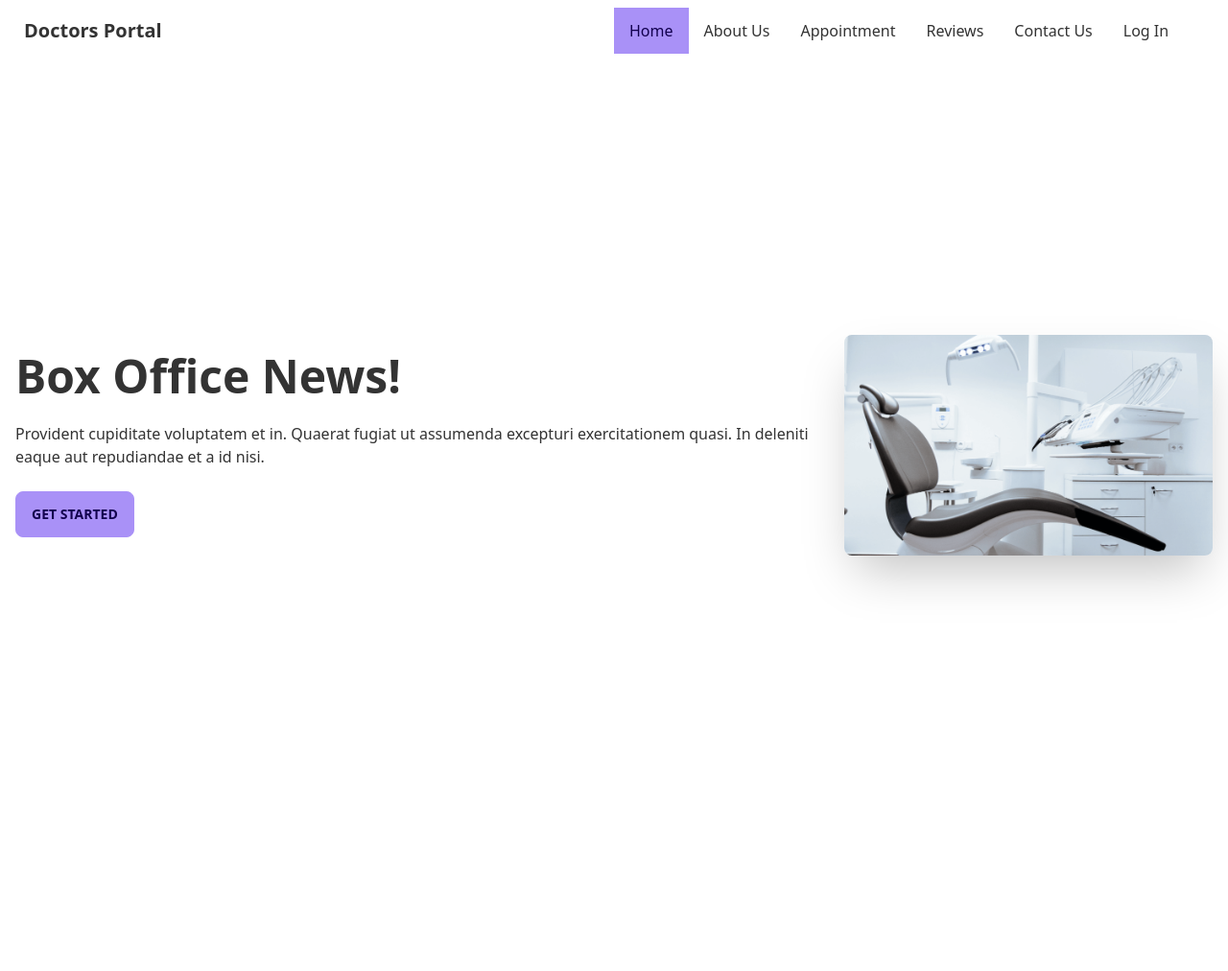
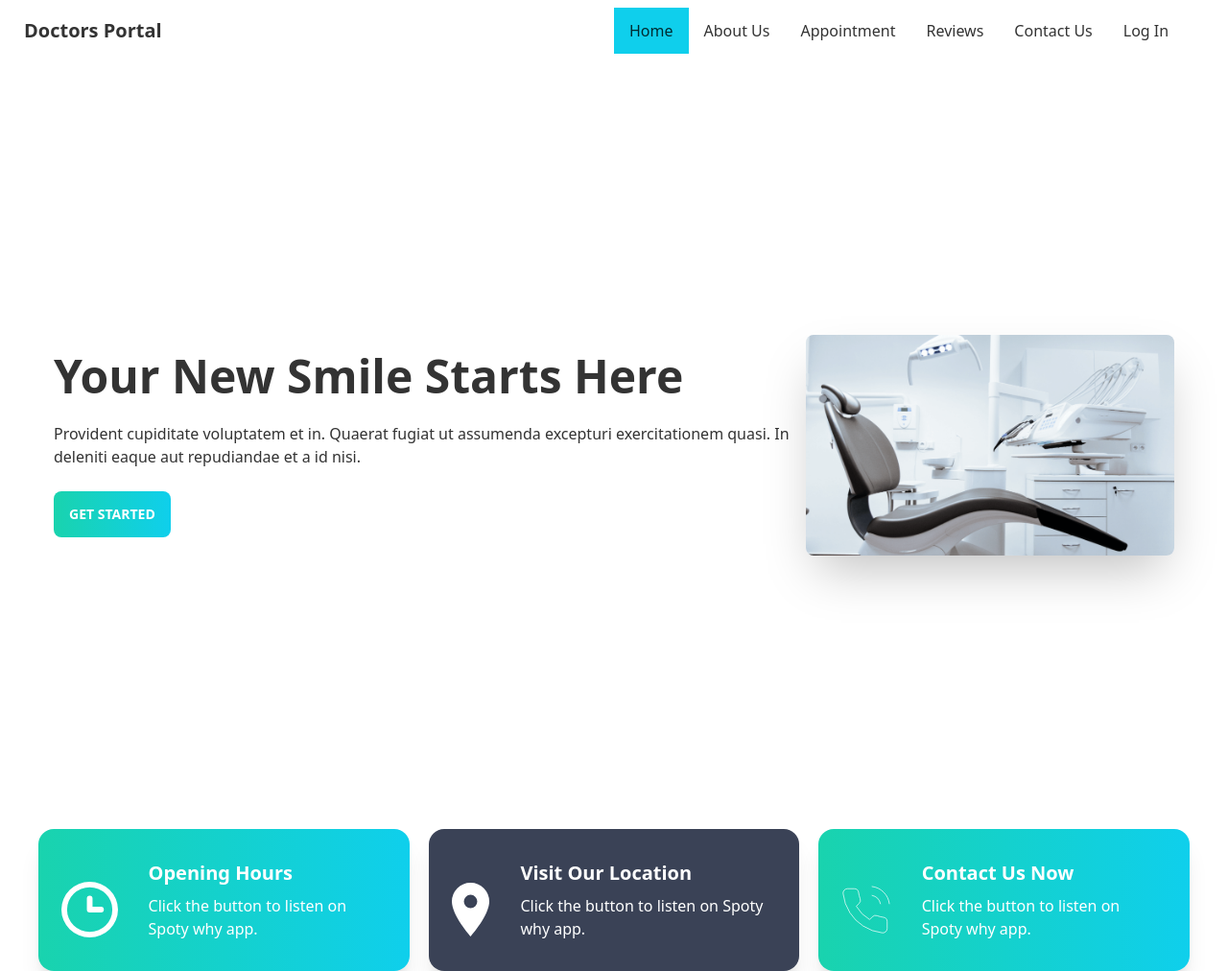
Before and after one commit to raselmahmud-coder/doctors-portal-client-side, a React (Create React App) app: page / in a window 1280 px wide. Shown: the whole page at 96% size. Before the commit the page ends 864 px from the top, so only its background shows below. Built offline with nearby package versions, Linux system fonts and the light colour scheme.

Commit message:
infoCard added

```diff
--- a/src/Components/Pages/ContactUs/ContactUs.js
+++ b/src/Components/Pages/ContactUs/ContactUs.js
@@ -3,7 +3,7 @@ import React from 'react';
 const ContactUs = () => {
     return (
         <div>
-            <h1>this is contact us</h1>
+            <h1 className=''>this is contact us</h1>
         </div>
     );
 };
--- a/src/Components/Pages/Home/Banner.js
+++ b/src/Components/Pages/Home/Banner.js
@@ -3,7 +3,7 @@ import image from "../../../assets/images/chair.png";
 const Banner = () => {
   return (
     <>
-      <div className="hero min-h-screen">
+      <div className="hero min-h-screen lg:px-10 pr-15">
         <div className="hero-content flex-col lg:flex-row-reverse">
           <img
             src={image}
@@ -11,13 +11,15 @@ const Banner = () => {
             alt="..."
           />
           <div>
-            <h1 className="text-5xl font-bold">Box Office News!</h1>
+            <h1 className="text-5xl font-bold">Your New Smile Starts Here</h1>
             <p className="py-6">
               Provident cupiditate voluptatem et in. Quaerat fugiat ut assumenda
               excepturi exercitationem quasi. In deleniti eaque aut repudiandae
               et a id nisi.
             </p>
-            <button className="btn btn-primary">Get Started</button>
+            <button className="btn border-none text-white bg-gradient-to-r from-secondary to-primary">
+              Get Started
+            </button>
           </div>
         </div>
       </div>
--- a/src/Components/Pages/Home/HomePage.js
+++ b/src/Components/Pages/Home/HomePage.js
@@ -1,10 +1,12 @@
 import React from "react";
+import Info from "./Info/Info";
 import Banner from "./Banner";
 
 const HomePage = () => {
   return (
     <>
-      <Banner />
+          <Banner />
+          <Info/>
     </>
   );
 };
--- /dev/null
+++ b/src/Components/Pages/Home/Info/Info.js
@@ -0,0 +1,20 @@
+import React from "react";
+import InfoCard from "./InfoCard";
+import clockIcon from "../../../../assets/icons/clock.svg";
+import markerIcon from "../../../../assets/icons/marker.svg"
+import phoneIcon from "../../../../assets/icons/phone.svg"
+
+const Info = () => {
+
+  return (
+    <>
+      <div className="grid grid-cols-1 lg:grid-cols-3 lg:gap-5 gap-3 lg:px-10 px-5">
+        <InfoCard title="Opening Hours" icon={clockIcon} bgClass ="bg-gradient-to-r from-secondary to-primary"/>
+        <InfoCard title="Visit Our Location" icon={markerIcon} bgClass="bg-accent"/>
+        <InfoCard title="Contact Us Now" icon={phoneIcon} bgClass ="bg-gradient-to-r from-secondary to-primary" />
+      </div>
+    </>
+  );
+};
+
+export default Info;
--- /dev/null
+++ b/src/Components/Pages/Home/Info/InfoCard.js
@@ -0,0 +1,19 @@
+import React from "react";
+
+const InfoCard = ({ title, icon, bgClass }) => {
+  return (
+    <>
+      <div className={`card lg:card-side text-white shadow-xl ${bgClass}`}>
+        <figure>
+          <img src={icon} alt="Album" className="pt-5 lg:pl-6" />
+        </figure>
+        <div className="card-body">
+          <h2 className="card-title">{title}</h2>
+          <p>Click the button to listen on Spoty why app.</p>
+        </div>
+      </div>
+    </>
+  );
+};
+
+export default InfoCard;
--- a/tailwind.config.js
+++ b/tailwind.config.js
@@ -7,9 +7,9 @@ module.exports = {
     themes: [
       {
         doctors_theme: {
-          primary: "#a991f7",
-          secondary: "#f6d860",
-          accent: "#37cdbe",
+          primary: "#0FCFEC",
+          secondary: "#19D3AE",
+          accent: "#3A4256",
           neutral: "#3d4451",
           "base-100": "#ffffff",
         },
```
